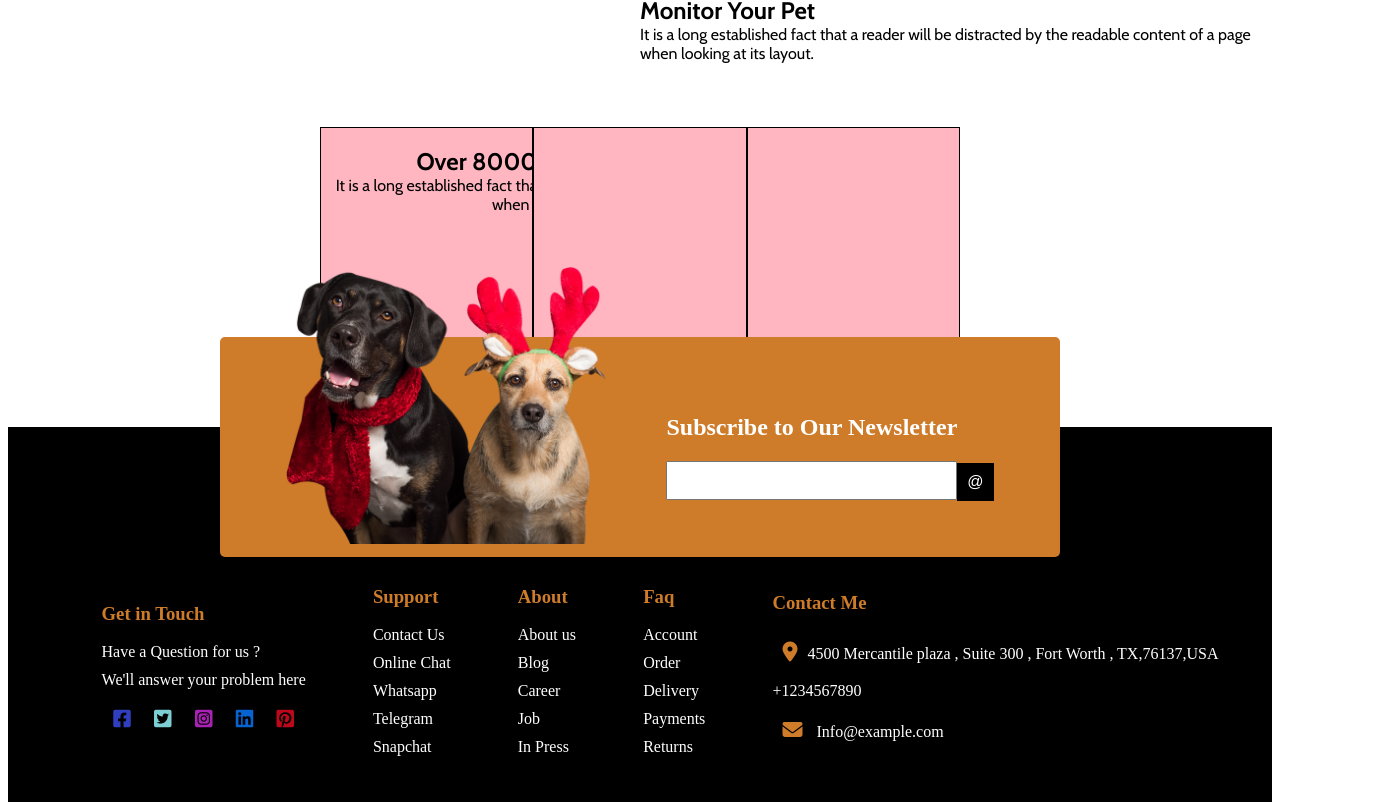
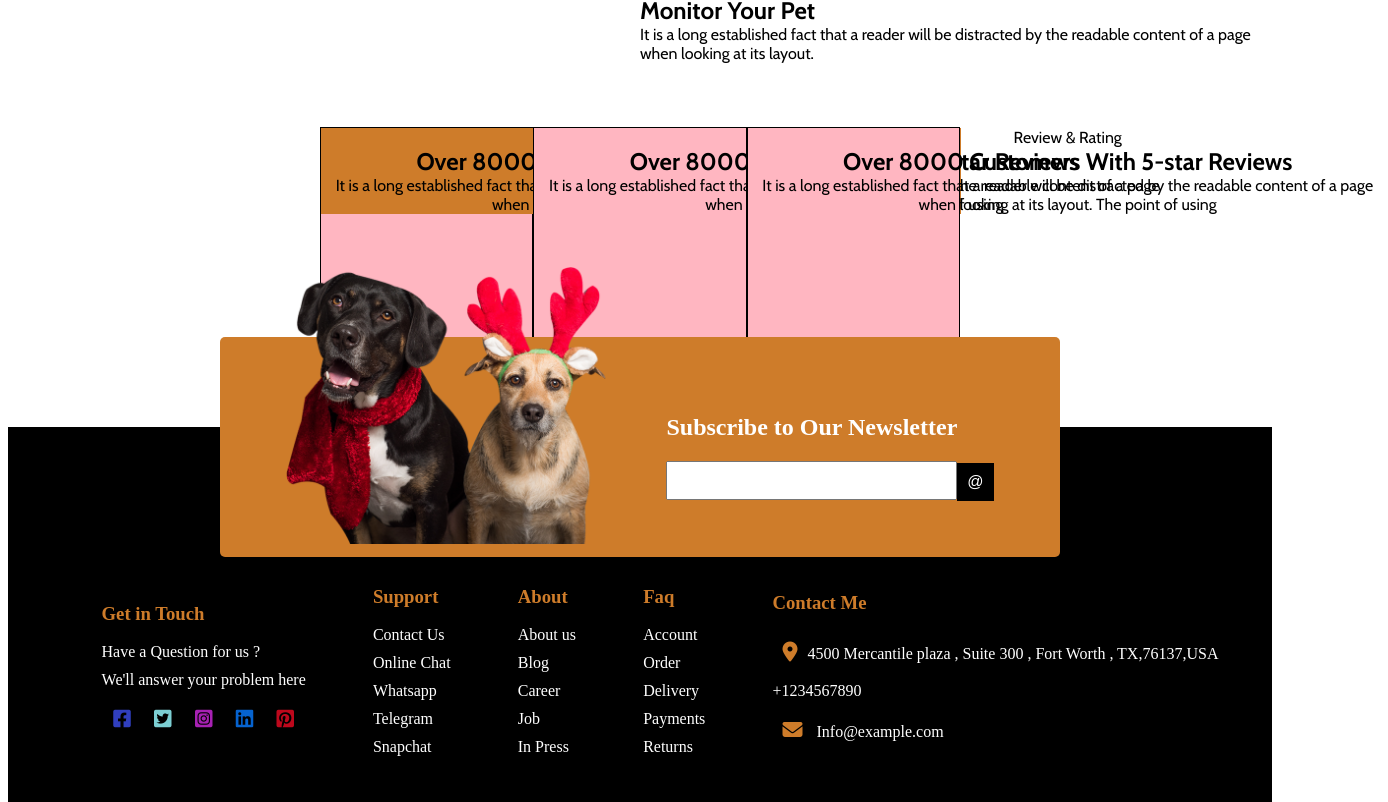
Before and after one commit to maurocazzato/proj-html-vuejs, a Vue app: page / in a window 1280 px wide. Shown: the part 1898-2700 px from the top of the page, 1388 px wide, since content can reach past the window. Built offline with nearby package versions, Linux system fonts and the light colour scheme.

Commit message:
macro sez 4

```diff
--- a/src/components/pages/appHome.vue
+++ b/src/components/pages/appHome.vue
@@ -161,15 +161,21 @@
     <!-- sono due blocchetti, il secondo al suo interno ne ha altri due-->
     <!-- blocchetto 1 -->
     <div class="container blocco1-container">
+      <div class="text-container">
+        <p>Review & Rating</p>
+        <h1>Over 8000 Customers With 5-star Reviews</h1>
+        <p>It is a long established fact that a reader will be distracted by the readable content of a page when looking at its layout. The point of using</p>
+      </div>
+    </div>
+    <div class="container blocco2-container">
       <p>Review & Rating</p>
       <h1>Over 8000 Customers With 5-star Reviews</h1>
       <p>It is a long established fact that a reader will be distracted by the readable content of a page when looking at its layout. The point of using</p>
     </div>
-    <div class="container blocco2-container">
-
-    </div>
     <div class="container blocco3-container">
-
+      <p>Review & Rating</p>
+      <h1>Over 8000 Customers With 5-star Reviews</h1>
+      <p>It is a long established fact that a reader will be distracted by the readable content of a page when looking at its layout. The point of using</p>
     </div>
   </div>
  </section>
@@ -295,7 +301,7 @@
   background-color: lightblue;
 
   .blocco1-container, .blocco2-container, .blocco3-container{
-    width: 33%;
+    max-width: 33%;
     height: 100%;
     margin: auto;
     text-align: center;
@@ -303,8 +309,11 @@
     // debugging
     background-color: lightpink;
     border: 1px solid black;
+
+    .text-container{
+      background-color: #ce7c2a;
+    }
   }
-
 }
 
 </style>
```
